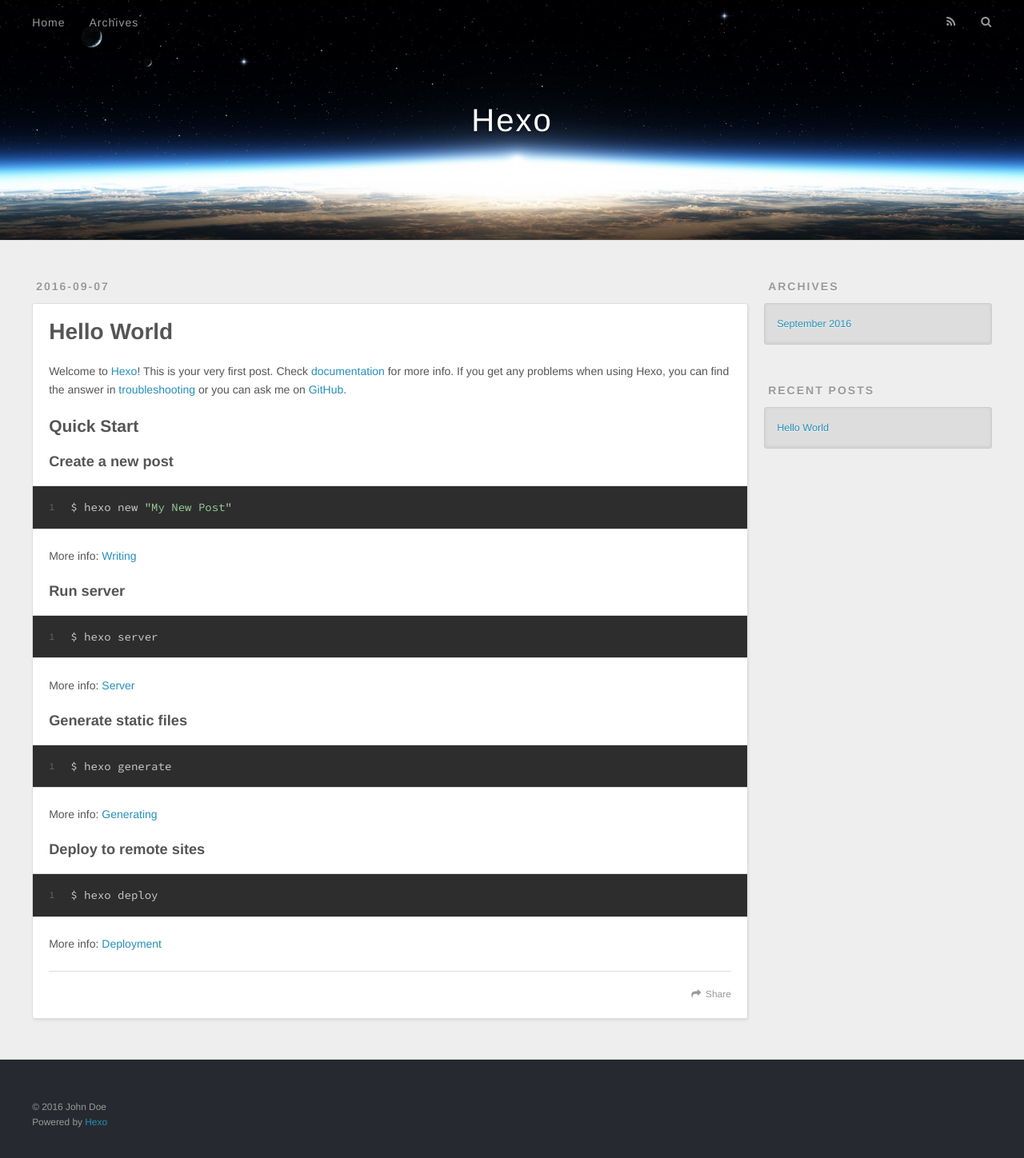
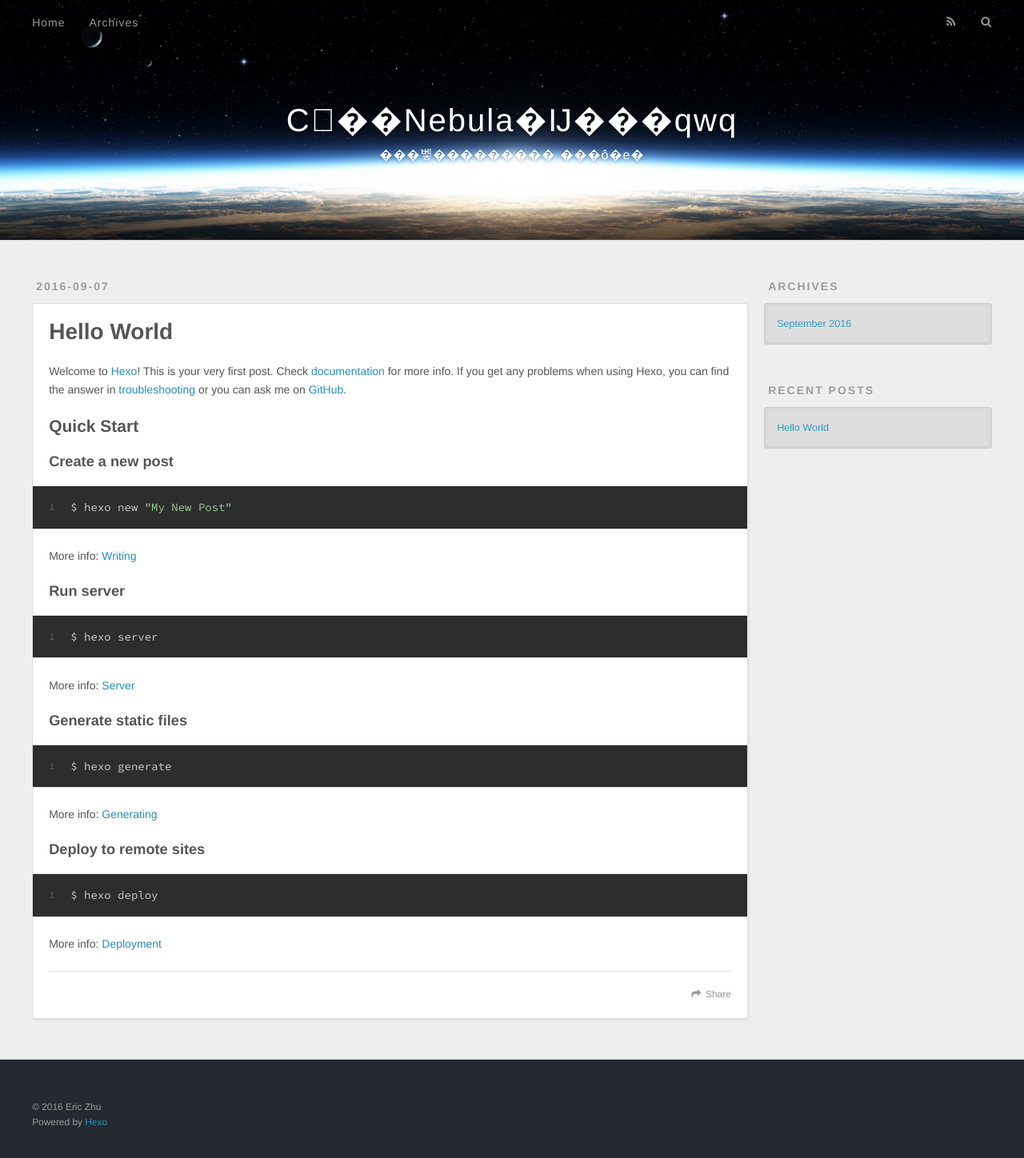
Before and after one commit to hflser2014/blog, a plain HTML site: page index.html in a window 1280 px wide. Shown: the whole page at 80% size. Drawn offline with nearby package versions, Linux system fonts and the light colour scheme.

Commit message:
Site updated: 2016-09-07 21:18:59

```diff
--- a/index.html
+++ b/index.html
@@ -3,16 +3,19 @@
 <head>
   <meta charset="utf-8">
 
-  <title>Hexo</title>
+  <title>С͸��Nebula�Ĳ���qwq</title>
   <meta name="viewport" content="width=device-width, initial-scale=1, maximum-scale=1">
-  <meta property="og:type" content="website">
-<meta property="og:title" content="Hexo">
+  <meta name="description" content="��Ȼ������д���Ͱ�">
+<meta property="og:type" content="website">
+<meta property="og:title" content="С͸��Nebula�Ĳ���qwq">
 <meta property="og:url" content="http://yoursite.com/index.html">
-<meta property="og:site_name" content="Hexo">
+<meta property="og:site_name" content="С͸��Nebula�Ĳ���qwq">
+<meta property="og:description" content="��Ȼ������д���Ͱ�">
 <meta name="twitter:card" content="summary">
-<meta name="twitter:title" content="Hexo">
+<meta name="twitter:title" content="С͸��Nebula�Ĳ���qwq">
+<meta name="twitter:description" content="��Ȼ������д���Ͱ�">
 
-    <link rel="alternate" href="/atom.xml" title="Hexo" type="application/atom+xml">
+    <link rel="alternate" href="/atom.xml" title="С͸��Nebula�Ĳ���qwq" type="application/atom+xml">
 
 
     <link rel="icon" href="/favicon.png">
@@ -33,8 +36,12 @@
   <div id="header-outer" class="outer">
     <div id="header-title" class="inner">
       <h1 id="logo-wrap">
-        <a href="/" id="logo">Hexo</a>
+        <a href="/" id="logo">С͸��Nebula�Ĳ���qwq</a>
       </h1>
+
+        <h2 id="subtitle-wrap">
+          <a href="/" id="subtitle">���벻���������˲���ô�е�</a>
+        </h2>
 
     </div>
     <div id="header-inner" class="inner">
@@ -96,7 +103,7 @@
 
     </div>
     <footer class="article-footer">
-      <a data-url="http://yoursite.com/2016/09/07/hello-world/" data-id="cisswrnsa00009wpw8lhuzoai" class="article-share-link">Share</a>
+      <a data-url="http://yoursite.com/2016/09/07/hello-world/" data-id="cissxl56c0000hwpw6av1k3n0" class="article-share-link">Share</a>
 
 
     </footer>
@@ -151,7 +158,7 @@
 
   <div class="outer">
     <div id="footer-info" class="inner">
-      &copy; 2016 John Doe<br>
+      &copy; 2016 Eric Zhu<br>
       Powered by <a href="http://hexo.io/" target="_blank">Hexo</a>
     </div>
   </div>
```
Also changed, not shown: 2016/09/07/hello-world/index.html (+10 -6 lines), archives/2016/09/index.html (+15 -8 lines), archives/2016/index.html (+15 -8 lines), archives/index.html (+15 -8 lines).
